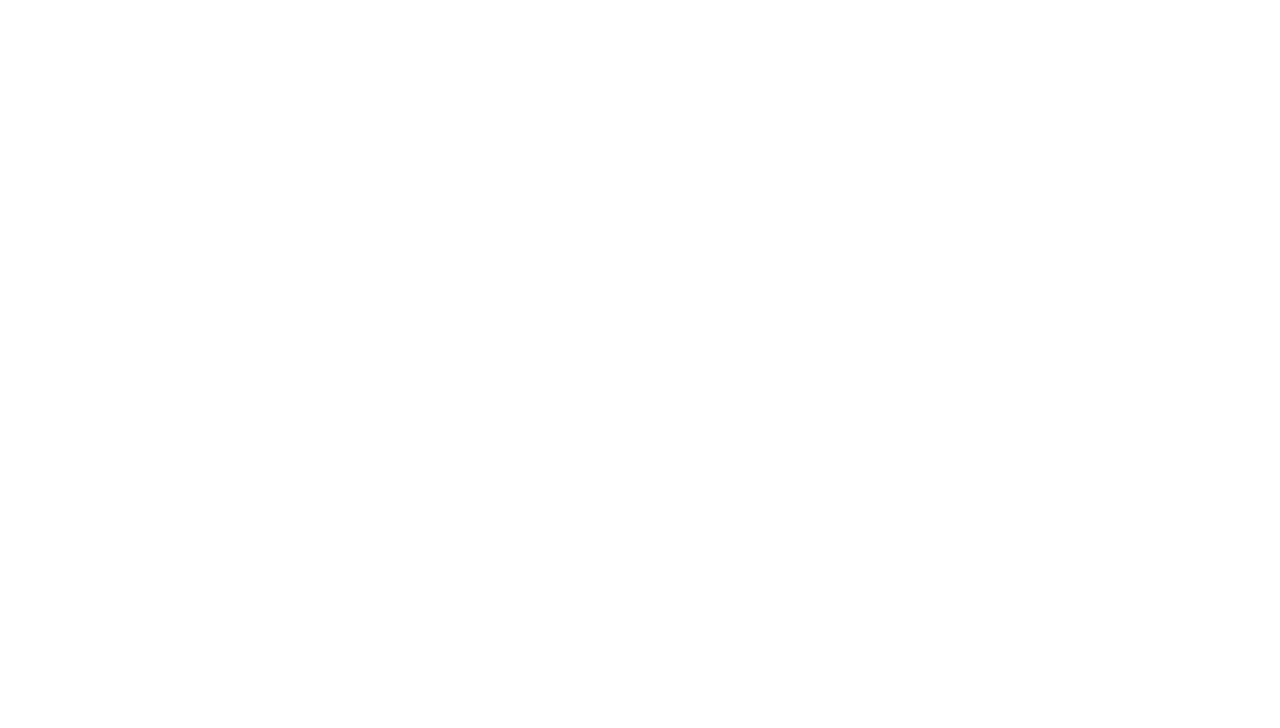
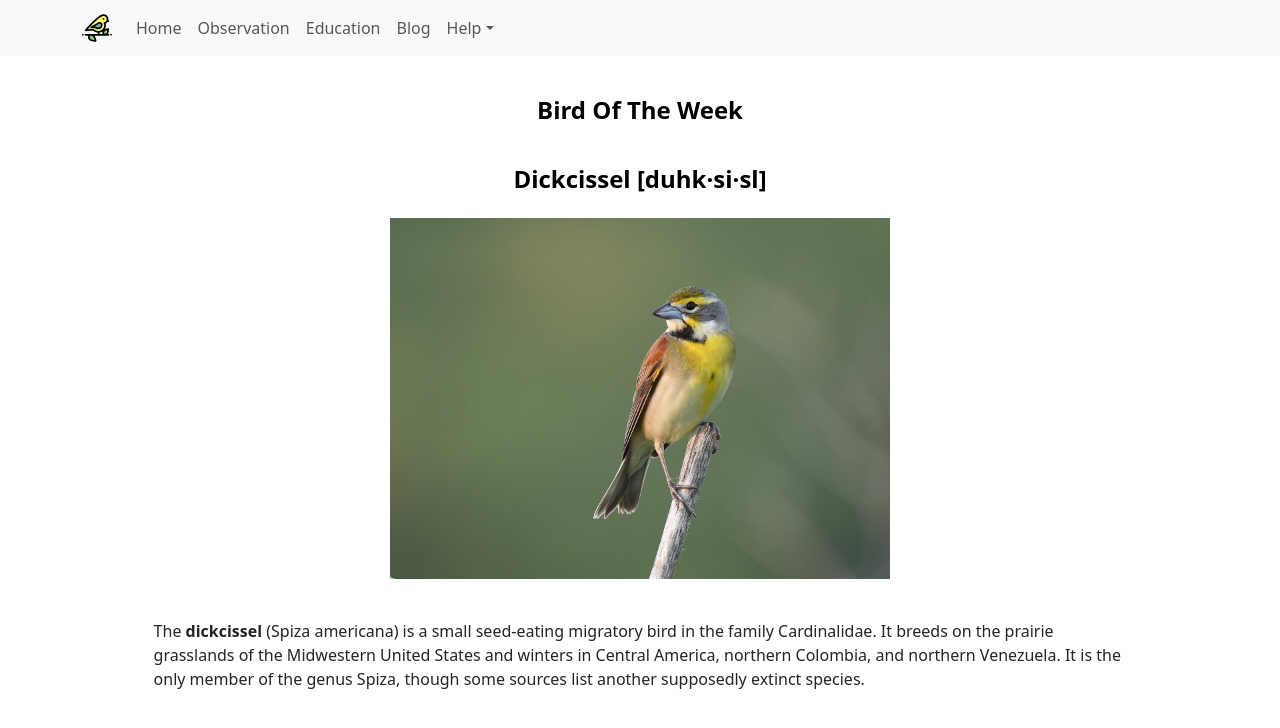
Before and after one commit to IgorSteps/dickcissel, a React (Create React App) app: page /home in a window 1280 px wide. Before the commit this address had no page. Shown: the top 728 px of the page. Built offline with nearby package versions, Linux system fonts and the light colour scheme; what miragejs would draw is missing.

Commit message:
DIC-7: Home page (#5)
* First draft

* Improvements

* Cleanup

```diff
--- a/src/App.css
+++ b/src/App.css
@@ -20,12 +20,14 @@
   background-color: white;
 }
 
-.login-form-content {
+.login-form-content,
+.home-page-content {
   padding-left: 12%;
   padding-right: 12%;
 }
 
-.login-form-title {
+.login-form-title,
+.home-page-title {
   text-align: center;
   margin-bottom: 1em;
   font-size: 24px;
@@ -38,3 +40,23 @@ label {
   font-weight: 600;
   color: black
 }
+
+.home-page-container {
+  display: flex;
+  justify-content: center;
+  width: 100vw;
+  height: 100vh;
+}
+
+.home-page-image {
+  display: flex;
+  justify-content: center;
+}
+
+.home-page-about {
+   padding-top: 2.5em;
+}
+
+.home-page-title {
+  margin-top: 2.5rem;
+}
--- a/src/App.js
+++ b/src/App.js
@@ -3,12 +3,13 @@ import "bootstrap/dist/css/bootstrap.min.css"
 import { BrowserRouter, Routes, Route } from "react-router-dom"
 
 import Auth from "./components/auth/auth"
-
+import Home from "./components/home/home"
 function App() {
   return (
     <BrowserRouter>
       <Routes>
         <Route path="/auth" element={<Auth />} />
+        <Route path="/home" element={<Home />} />
       </Routes>
     </BrowserRouter>
   );
--- /dev/null
+++ b/src/components/home/home.js
@@ -0,0 +1,25 @@
+import BasicNavbar from "../navbar/navbar"
+
+export default function Home(props) {
+    return (
+        <><BasicNavbar />
+        <div className="home-page-container">
+            <div className="home-page-content">
+                <h3 className="home-page-title">Bird Of The Week</h3>
+                <h3 className="home-page-title">Dickcissel [duhk·si·sl]</h3>
+                <div className="home-page-image">
+                    <img
+                        src="dickcissel.jpeg"
+                        width="500"
+                        height="361"
+                        className="d-inline-block align-top"
+                        alt="Dickcissel"
+                    />
+                </div>
+                <div className="home-page-about">
+                    The <b>dickcissel</b> (Spiza americana) is a small seed-eating migratory bird in the family Cardinalidae. It breeds on the prairie grasslands of the Midwestern United States and winters in Central America, northern Colombia, and northern Venezuela. It is the only member of the genus Spiza, though some sources list another supposedly extinct species.
+                </div>
+            </div>
+        </div></>
+    )
+}
--- a/src/components/login/login.js
+++ b/src/components/login/login.js
@@ -1,8 +1,9 @@
 import React from "react"
-import BasicExample from "../navbar/navbar"
+import BasicNavbar from "../navbar/navbar"
 export default function Login({ Mode }) {
   return (
-    <><BasicExample /><div className="login-form-container">
+    <><BasicNavbar />
+    <div className="login-form-container">
       <form className="login-form">
         <div className="login-form-content">
           <h3 className="login-form-title">Login</h3>
--- a/src/components/navbar/navbar.js
+++ b/src/components/navbar/navbar.js
@@ -3,7 +3,7 @@ import Nav from 'react-bootstrap/Nav';
 import Navbar from 'react-bootstrap/Navbar';
 import NavDropdown from 'react-bootstrap/NavDropdown';
 
-function BasicExample() {
+function BasicNavbar() {
   return (
     <Navbar expand="lg" className="bg-body-tertiary">
       <Container>
@@ -35,4 +35,4 @@ function BasicExample() {
   );
 }
 
-export default BasicExample;
+export default BasicNavbar;
```
Also changed, not shown: public/dickcissel.jpeg (added). Lines whose indentation alone changed are shown as unchanged.
